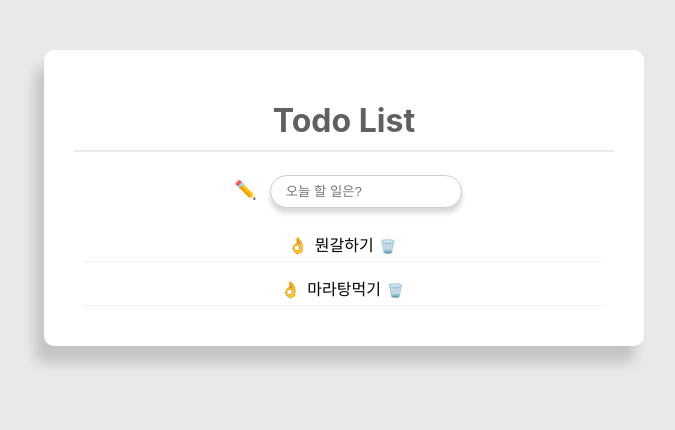
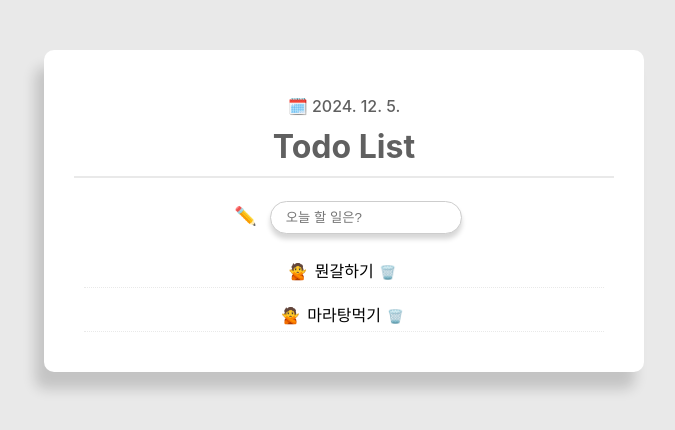
Before and after one commit to S2ej1n/MyTodoList, a React (Create React App) app: page / in a window 1280 px wide. Shown: the top 430 px of the page, without its empty margins (296-971 px from the left). Built offline with nearby package versions, Linux system fonts and the light colour scheme.

Commit message:
현재 날짜 추가

```diff
--- a/src/App.js
+++ b/src/App.js
@@ -52,11 +52,16 @@ function App() {
     setTodoData(newData);
   }
 
+  // 오늘 날짜
+  const today = new Date();
+  const formattedDate = `${today.getFullYear()}. ${today.getMonth() + 1}. ${today.getDate()}.`;
+
   return (
     <main className={styled.App}>
       <div className={styled.todoContainer}>
 
         {/* 메인 타이틀이고 */}
+        <p className={styled.dateText}>{`🗓️ ${formattedDate}`}</p>
         <h1 className={styled.title}>Todo List</h1>
 
         {/* 인풋 넣기 */}
@@ -86,7 +91,7 @@ function App() {
               <label className={styled.finishlabel}
                 for={`finishbox${data.id}`}>
                   {/* 바꿔줌 */}
-                  {data.finish ? '✅' : '👌'}
+                  {data.finish ? '🙆' : '🙅'}
                 </label>
               {data.content}
               <button className={styled.deleteBnt}
--- a/src/App.module.css
+++ b/src/App.module.css
@@ -12,6 +12,11 @@
     box-shadow: -9px 17px 13px rgb(0 0 0 / 16%);
 }
 
+.dateText{
+    color: rgb(96, 96, 96);
+    margin-bottom: -10px;
+    font-weight: 500;
+}
 .title{
     padding-bottom: 10px;
     border-bottom: 2px solid var(--main-bg-color);
```
